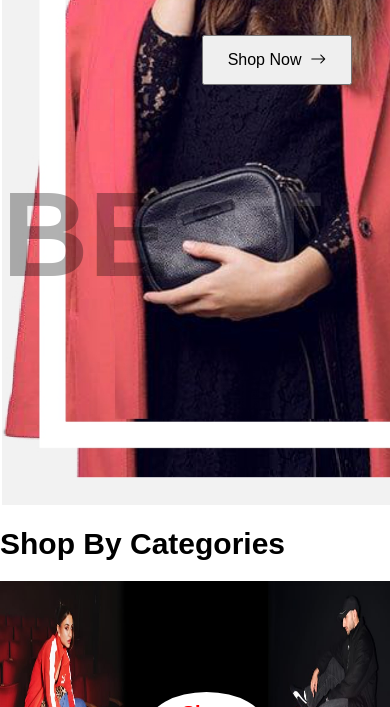
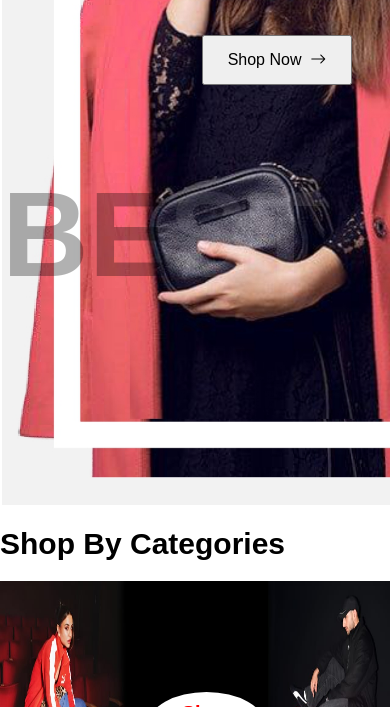
Before and after one commit to sandymangit0000/krish, a plain HTML site: page index.html in a window 390 px wide. Shown: the part 655-1362 px from the top of the page. Drawn offline with nearby package versions, Linux system fonts and the light colour scheme.

Commit message:
Update style.css

```diff
--- a/style.css
+++ b/style.css
@@ -125,7 +125,7 @@ nav ul li a {
     border: 2px solid white;
     background-image: url("image1.jpg");
     background-size: cover;
-    background-position: 30% center;
+    background-position: 27% center;
     background-repeat: no-repeat;
     height: 100vh;
     width: 100%;
```
